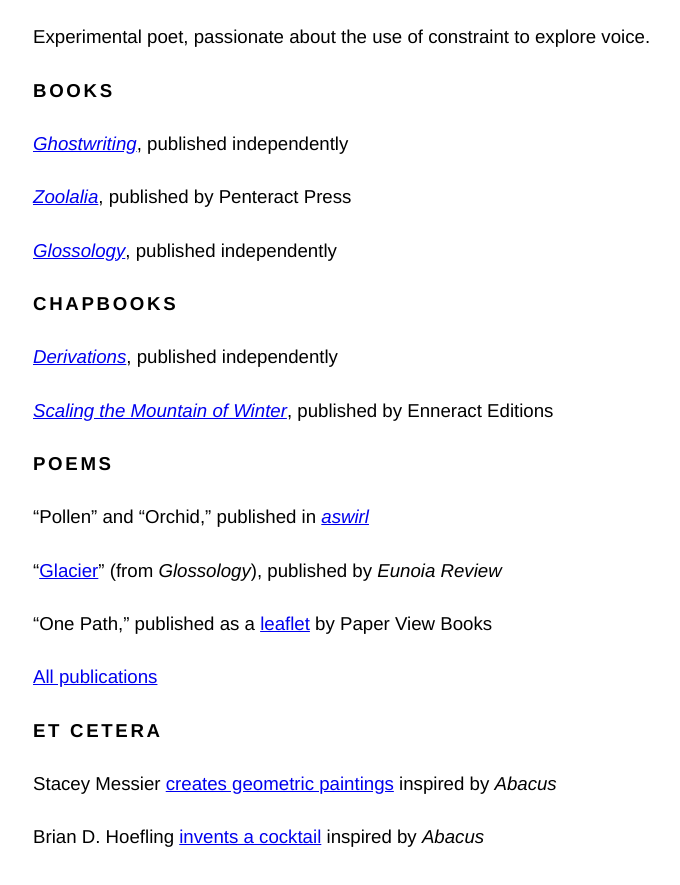
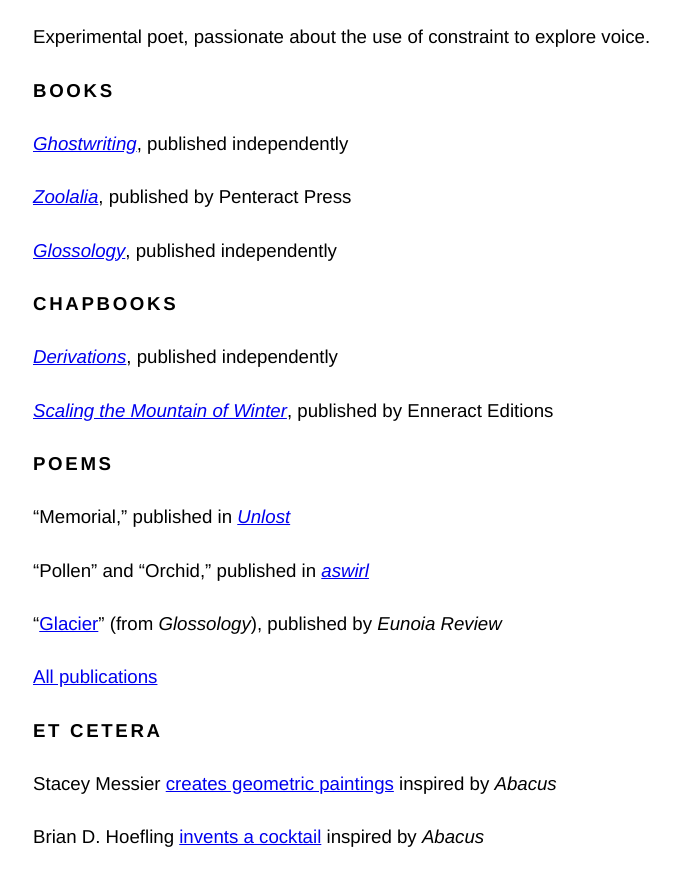
Before and after one commit to lukebradford/lukebradford.xyz, a plain HTML site: page index.html in a window 1280 px wide. Shown: the part 171-1056 px from the top of the page, without its empty margins (271-951 px from the left). Drawn offline with Linux system fonts and the light colour scheme.

Commit message:
Add 'Memorial'

```diff
--- a/index.html
+++ b/index.html
@@ -106,15 +106,15 @@
         <h2>POEMS</h2>
         <br>
         <p>
+        “Memorial,” published in <i><a href="https://www.theunjournals.com/unlost37">Unlost</a></i>
+        </p>
+        <br>
+        <p>
         “Pollen” and “Orchid,” published in <i><a href="https://www.aswirlzine.com/product-page/issue-fourteen-summer">aswirl</a></i>
         </p>
         <br>
         <p>
         “<a href="https://eunoiareview.wordpress.com/2024/11/11/glacier/">Glacier</a>” (from <i>Glossology</i>), published by <i>Eunoia Review</a></i>
-        </p>
-        <br>
-        <p>
-        “One Path,” published as a <a href="https://paperviewbooks.pt/books/one-path/">leaflet</a> by Paper View Books
         </p>
         <br>
         <p>
```
Also changed, not shown: publications.html (+4 -0 lines).
